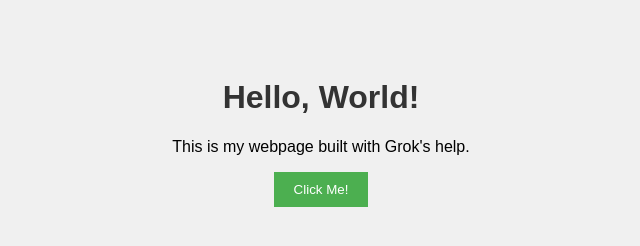
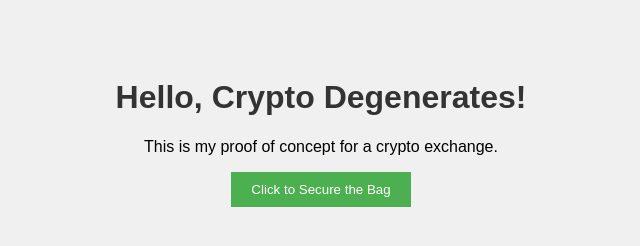
Before and after one commit to fopang-btc/My-BTC-Exchange-Project, a plain HTML site: page index.html in a window 1280 px wide. Shown: the whole page, without its empty margins (319-959 px from the left). Drawn offline with Linux system fonts and the light colour scheme.

Commit message:
Initial Commit

```diff
--- a/index.html
+++ b/index.html
@@ -8,9 +8,9 @@
     <!-- We'll create this file next -->
   </head>
   <body>
-    <h1>Hello, World!</h1>
-    <p>This is my webpage built with Grok's help.</p>
-    <button id="myButton">Click Me!</button>
+    <h1>Hello, Crypto Degenerates!</h1>
+    <p>This is my proof of concept for a crypto exchange.</p>
+    <button id="myButton">Click to Secure the Bag</button>
     <script src="script.js"></script>
     <!-- We'll create this file next -->
   </body>
--- a/script.js
+++ b/script.js
@@ -1,3 +1,3 @@
 document.getElementById("myButton").addEventListener("click", function () {
-  alert("Button clicked! Welcome back to crypto!");
+  alert("Welcome to Pang's Exchange!");
 });
```
Also changed, not shown: 1 other file.
